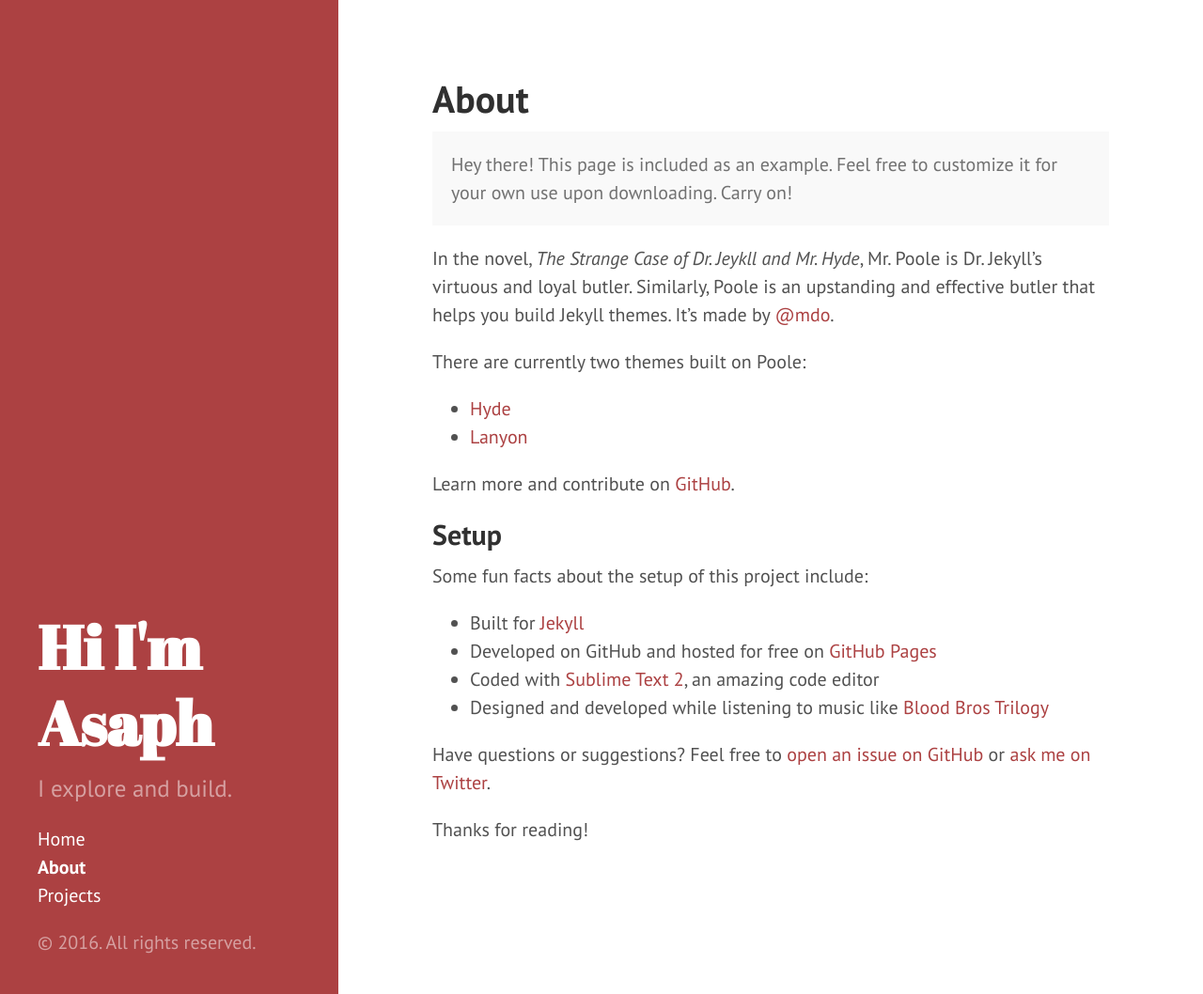
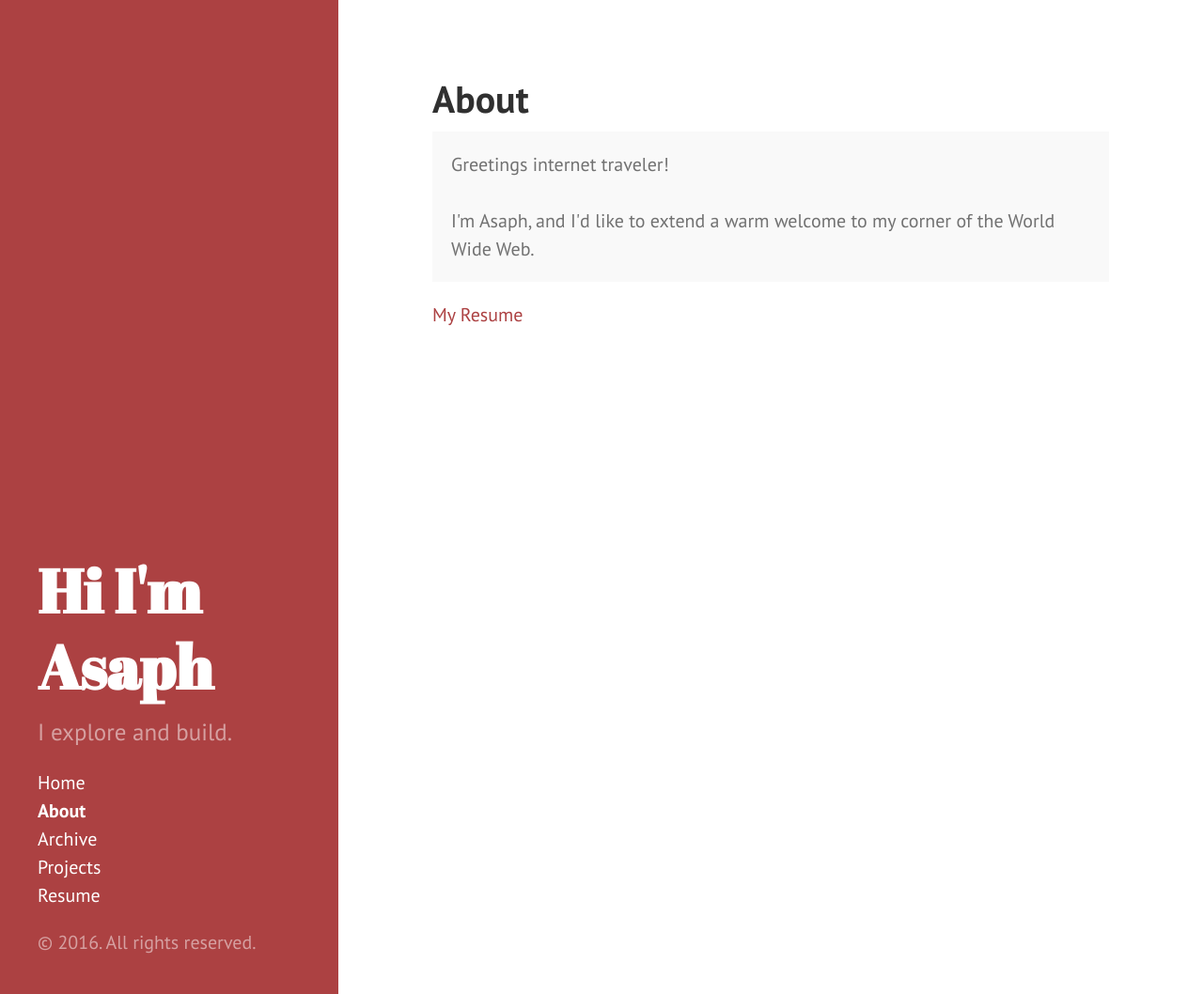
Before and after one commit to asaphy/asaphy.github.io, a Jekyll site: the page built from about.md, in a window 1280 px wide and 1058 px high. Shown: the whole window at 94% size. Built offline with Jekyll 4.4.1, drawn with Linux system fonts in a browser that asks for light colours; Markdown is read by kramdown in place of the engine named in the settings.

```diff
--- a/_includes/head.html
+++ b/_includes/head.html
@@ -25,4 +25,6 @@
 
   <!-- RSS -->
   <link rel="alternate" type="application/rss+xml" title="RSS" href="/atom.xml">
+  {% include google_analytics.html %}
+
 </head>
--- a/about.md
+++ b/about.md
@@ -4,27 +4,8 @@ title: About
 ---
 
 <p class="message">
-  Hey there! This page is included as an example. Feel free to customize it for your own use upon downloading. Carry on!
+  Greetings internet traveler!<br /><br />
+  I'm Asaph, and I'd like to extend a warm welcome to my corner of the World Wide Web.
 </p>
 
-In the novel, *The Strange Case of Dr. Jeykll and Mr. Hyde*, Mr. Poole is Dr. Jekyll's virtuous and loyal butler. Similarly, Poole is an upstanding and effective butler that helps you build Jekyll themes. It's made by [@mdo](https://twitter.com/mdo).
-
-There are currently two themes built on Poole:
-
-* [Hyde](http://hyde.getpoole.com)
-* [Lanyon](http://lanyon.getpoole.com)
-
-Learn more and contribute on [GitHub](https://github.com/poole).
-
-## Setup
-
-Some fun facts about the setup of this project include:
-
-* Built for [Jekyll](http://jekyllrb.com)
-* Developed on GitHub and hosted for free on [GitHub Pages](https://pages.github.com)
-* Coded with [Sublime Text 2](http://sublimetext.org), an amazing code editor
-* Designed and developed while listening to music like [Blood Bros Trilogy](https://soundcloud.com/maddecent/sets/blood-bros-series)
-
-Have questions or suggestions? Feel free to [open an issue on GitHub](https://github.com/poole/issues/new) or [ask me on Twitter](https://twitter.com/mdo).
-
-Thanks for reading!
+<a href="http://asaphyuan.com/resume/">My Resume</a>
```
Also changed, not shown: _includes/google_analytics.html (added, +10 -0 lines), archive.md (added, +10 -0 lines), projects.md (+0 -1 lines), resume.md (added, +7 -0 lines).
